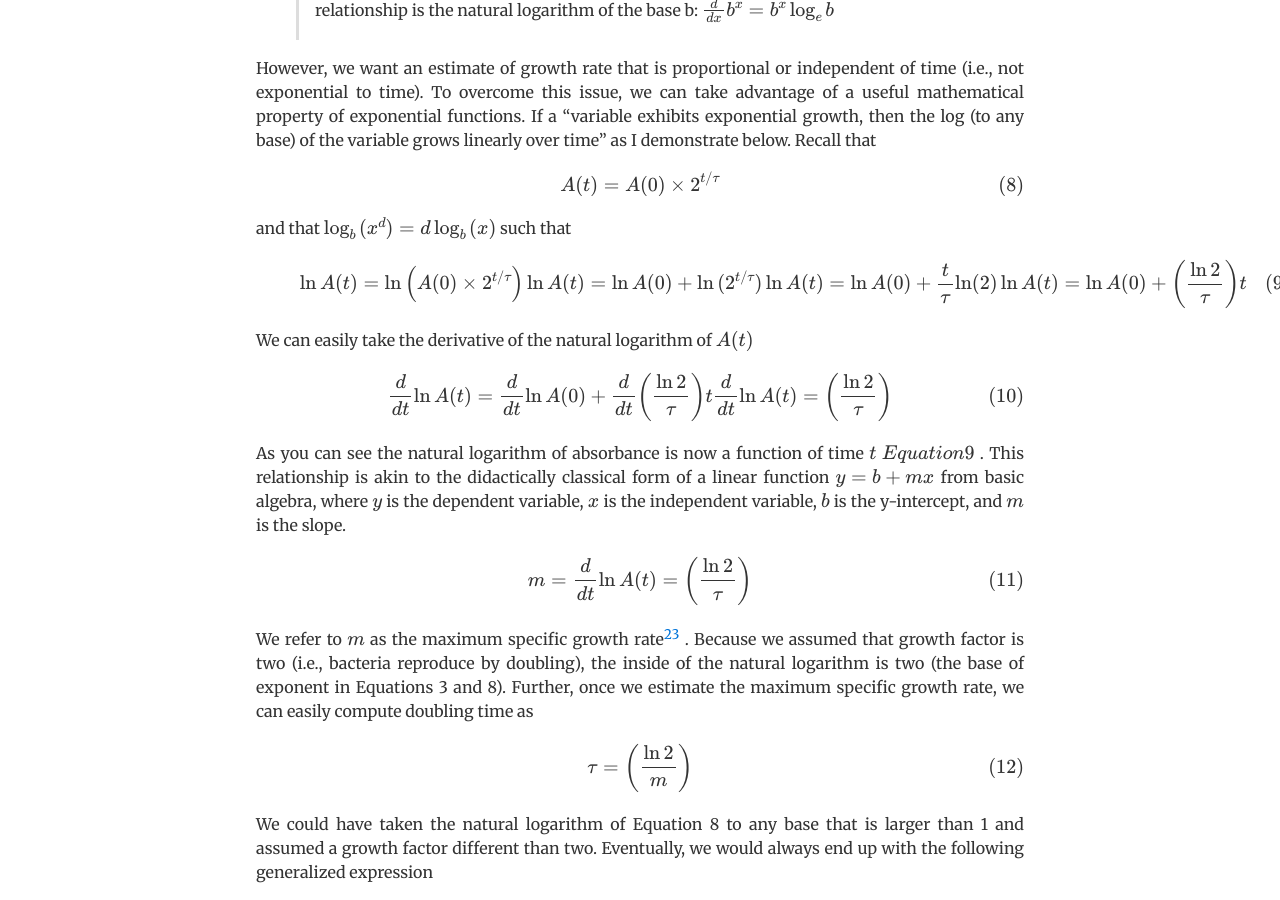
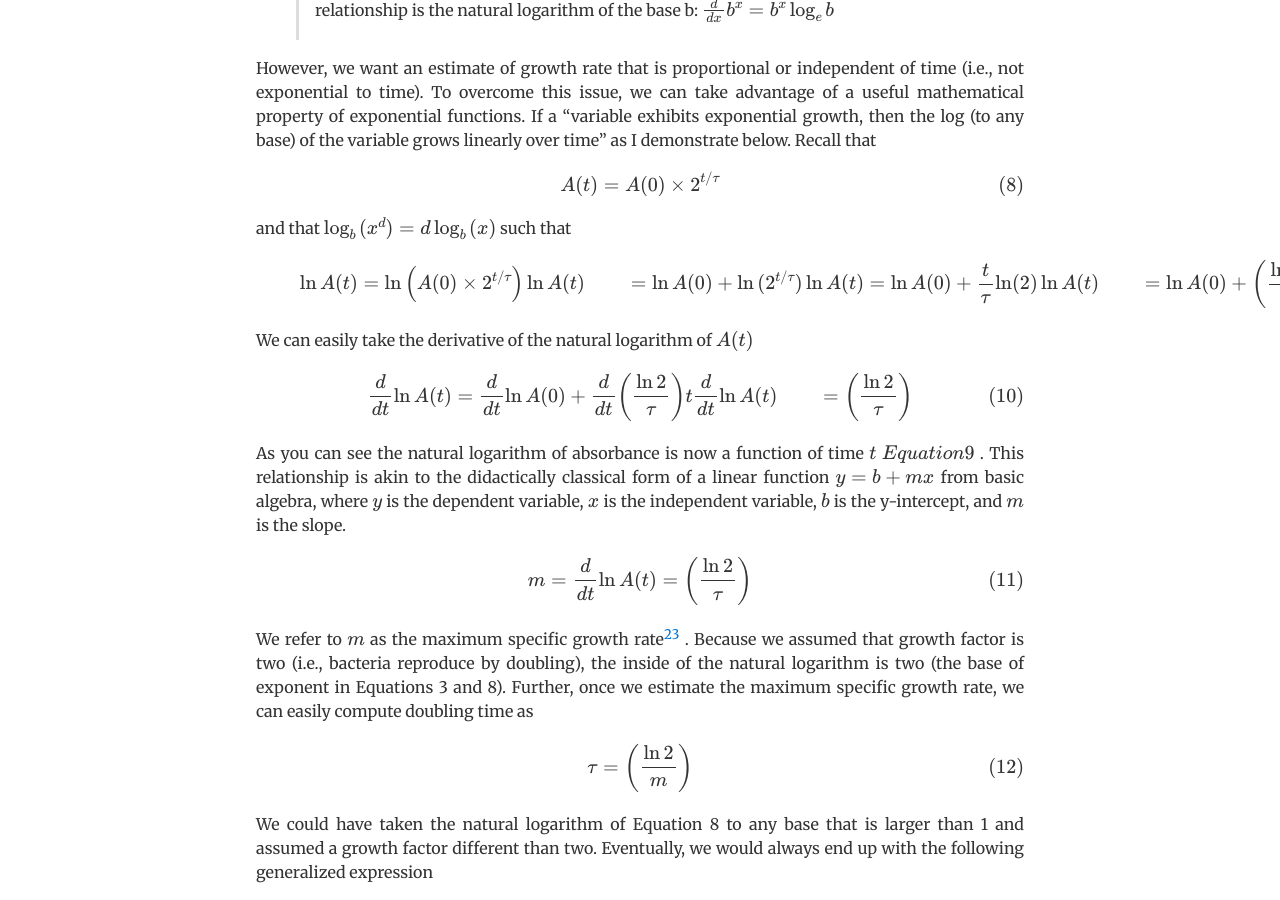
Before and after one commit to firasmidani/firasmidani.github.io, a Jekyll site: the page built from _posts/2019-07-11-midani-bacterial-growth-primer.md, in a window 1280 px wide and 900 px high, scrolled down 1416 px. Built offline with Jekyll 4.4.1, drawn with Linux system fonts in a browser that asks for light colours; formulas are drawn with MathJax 3; comment, search, counter and statistics services are not loaded.

Commit message:
Update 2019-07-11-midani-bacterial-growth-primer.md

```diff
--- a/_posts/2019-07-11-midani-bacterial-growth-primer.md
+++ b/_posts/2019-07-11-midani-bacterial-growth-primer.md
@@ -102,19 +102,19 @@
 
 and that $\log_{b}{(x^d)}=d\log_{b}{(x)}$ such that
 
-\begin{equation}\begin{split}
-\ln{A(t)}  & = \ln{\left(A(0)\times2^{t/ \tau}\right)} \\
-\ln{A(t)}  & = \ln{A(0)} + \ln{(2^{t/ \tau})} \\
-\ln{A(t)}  & = \ln{A(0)} + \frac{t}{\tau}\ln(2) \\
-\ln{A(t)}  & = \ln{A(0)} + \left(\frac{\ln{2}}{\tau}\right)t
-\end{split}\end{equation}
+\begin{equation}\begin{aligned}
+\ln{A(t)}  &= \ln{\left(A(0)\times2^{t/ \tau}\right)} \\
+\ln{A(t)}  &= \ln{A(0)} + \ln{(2^{t/ \tau})} \\
+\ln{A(t)}  &= \ln{A(0)} + \frac{t}{\tau}\ln(2) \\
+\ln{A(t)}  &= \ln{A(0)} + \left(\frac{\ln{2}}{\tau}\right)t
+\end{aligned}\end{equation}
 
 We can easily take the derivative of the natural logarithm of $A(t)$
 
-\begin{equation}\begin{split}
-\frac{d}{dt}\ln{A(t)} & = \frac{d}{dt}\ln{A(0)} + \frac{d}{dt}\left(\frac{\ln{2}}{\tau}\right)t \\
-\frac{d}{dt}\ln{A(t)} & = \left(\frac{\ln{2}}{\tau}\right)  \\
-\end{split}\end{equation}
+\begin{equation}\begin{aligned}
+\frac{d}{dt}\ln{A(t)} &= \frac{d}{dt}\ln{A(0)} + \frac{d}{dt}\left(\frac{\ln{2}}{\tau}\right)t \\
+\frac{d}{dt}\ln{A(t)} &= \left(\frac{\ln{2}}{\tau}\right)  \\
+\end{aligned}\end{equation}
 
 
 As you can see the natural logarithm of absorbance is now a function of
```
